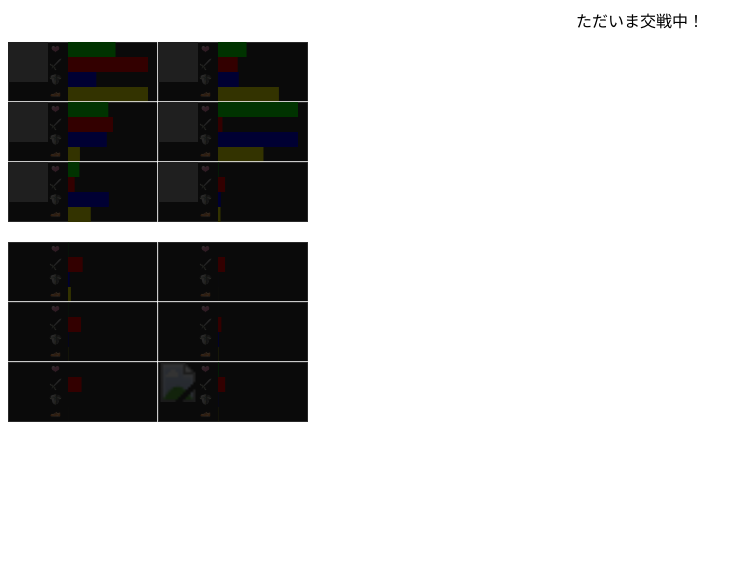
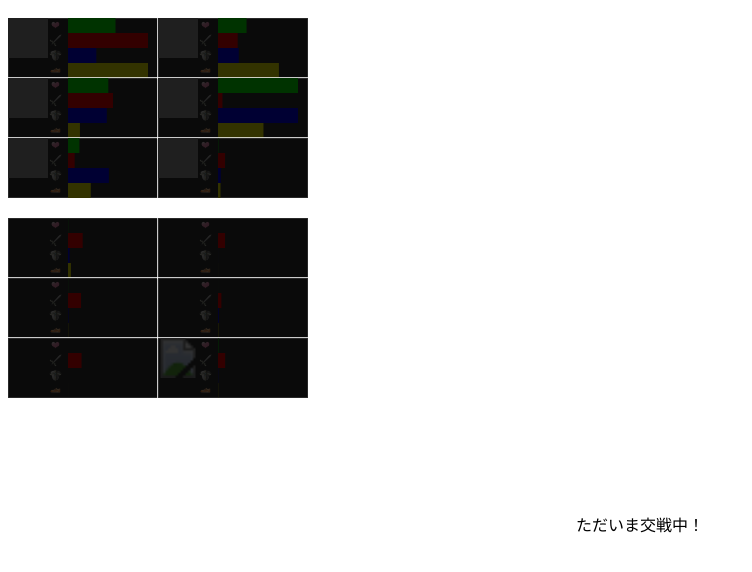
Before and after one commit to yoshifuji/kabucon_hackathon_comas, a plain HTML site: page app/battle.html in a window 1280 px wide. Shown: the whole page, without its empty margins (0-752 px from the left). Drawn offline with Linux system fonts and the light colour scheme; grey boxes are pictures that could not be loaded.

Commit message:
Update battle.html

```diff
--- a/app/battle.html
+++ b/app/battle.html
@@ -131,7 +131,7 @@ var global_data =
 var globe = new battle_field(global_data[0].monsters,global_data[1].monsters);
 page_init = function()
 {
-svg = d3.select("body")
+svg = d3.select("#graph")
     .append("svg")
       .attr("width",320)
       .attr("height",500);
@@ -142,7 +142,7 @@ svg = d3.select("body")
 </script>
 
 <body onload="page_init()">
-
+<div id="graph"></div>
 <center>ただいま交戦中！</center>
 </body>
 </html>
```
